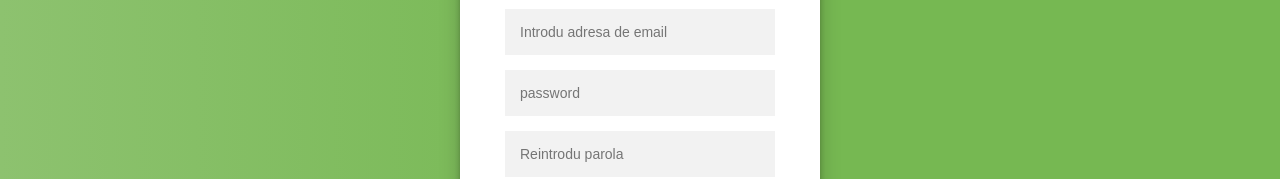
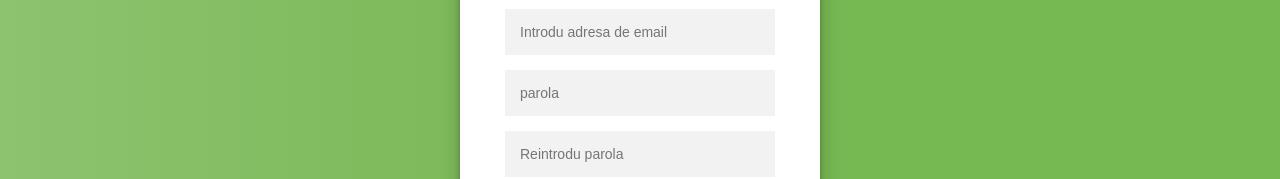
Before and after one commit to karadaska/beta, a React (Vite) app: page /register in a window 1280 px wide. Shown: the part 440-619 px from the top of the page. Built offline with nearby package versions, Linux system fonts and the light colour scheme.

Commit message:
change name login

```diff
--- a/src/components/auth/login/Login.jsx
+++ b/src/components/auth/login/Login.jsx
@@ -57,7 +57,7 @@ export function Login() {
               type="password"
               id="password"
               name="password"
-              placeholder="password"
+              placeholder="parola"
             />
             <button>login</button>
           </form>
--- a/src/components/auth/register/register.jsx
+++ b/src/components/auth/register/register.jsx
@@ -55,7 +55,7 @@ export function Register() {
               type="password"
               id="password"
               name="password"
-              placeholder="password"
+              placeholder="parola"
             />
             <input
               type="password"
```
